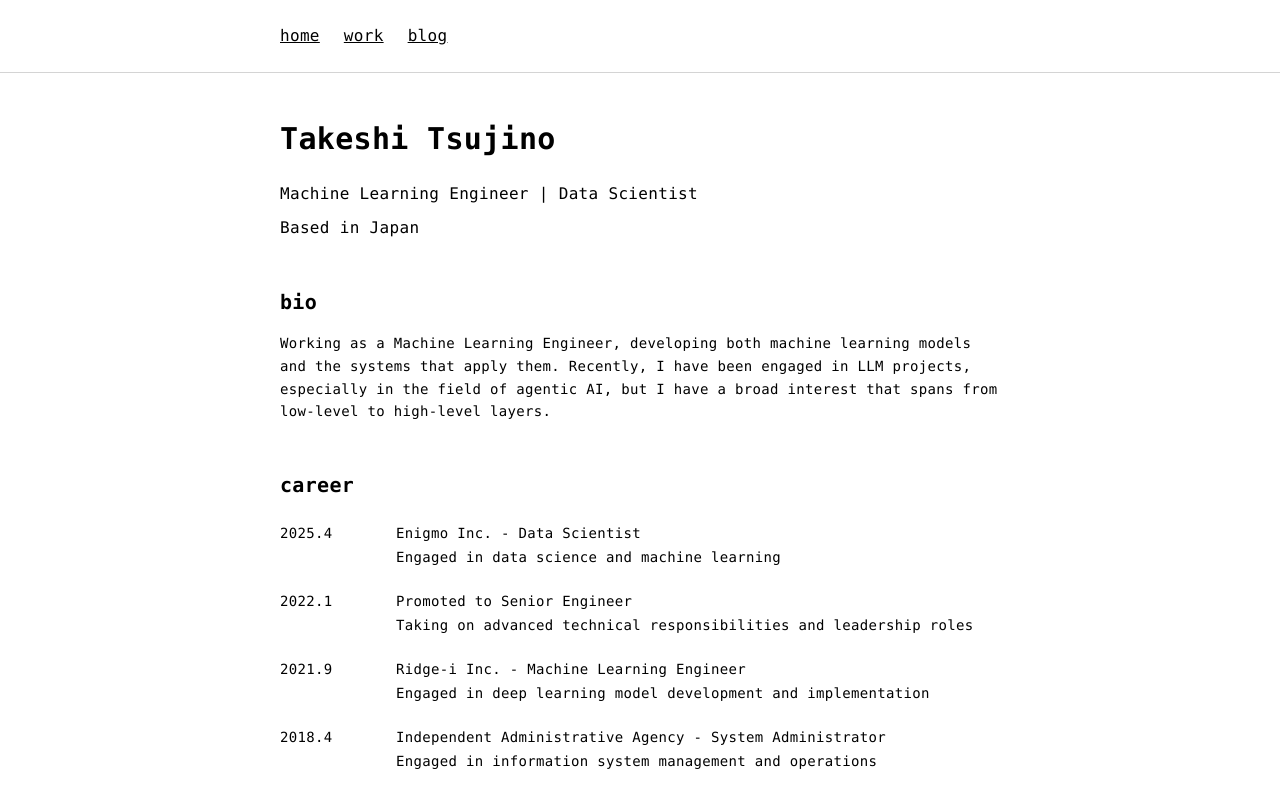
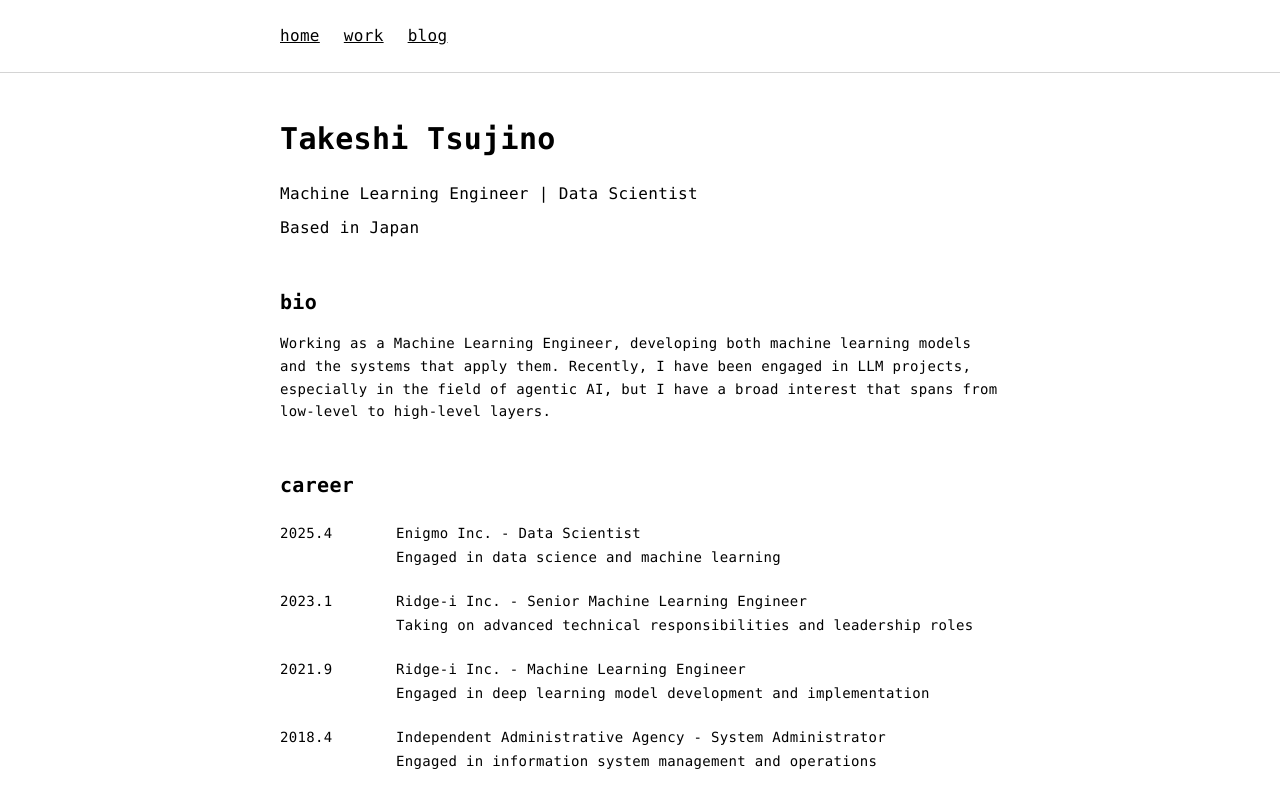
Before and after one commit to ttsujino/ttsujino.github.io, a Next.js app in the folder portfolio/: page / in a window 1280 px wide. Shown: the top 797 px of the page. Built offline with nearby package versions, Linux system fonts and the light colour scheme.

Commit message:
carrer修正

```diff
--- a/portfolio/src/app/page.tsx
+++ b/portfolio/src/app/page.tsx
@@ -9,8 +9,8 @@ const timelineData = [
     description: "Engaged in data science and machine learning"
   },
   {
-    date: "2022.1",
-    title: "Promoted to Senior Engineer",
+    date: "2023.1",
+    title: "Ridge-i Inc. - Senior Machine Learning Engineer",
     description: "Taking on advanced technical responsibilities and leadership roles"
   },
   {
```
